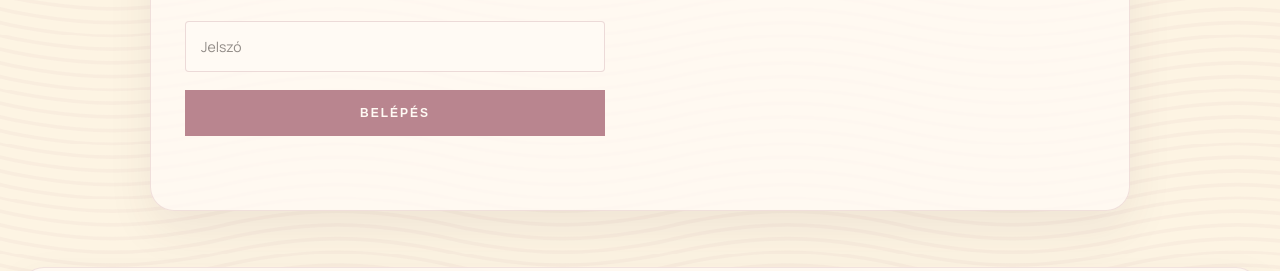
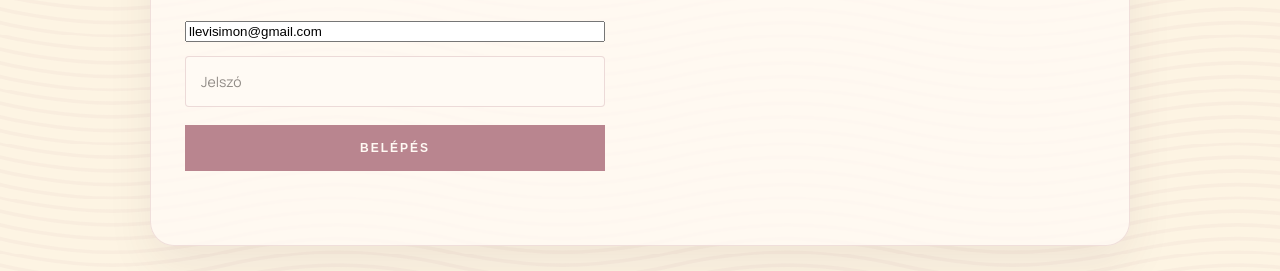
Before and after one commit to enneno/Test, a plain HTML site: page admin/index.html in a window 1280 px wide. Shown: the part 322-593 px from the top of the page. Drawn offline with nearby package versions, Linux system fonts and the light colour scheme; no server answers.

Commit message:
Update index.html

```diff
--- a/admin/index.html
+++ b/admin/index.html
@@ -26,7 +26,7 @@
             <p class="admin-leiras">Az online foglalások és idősávok kezeléséhez jelentkezz be a Supabase-ben létrehozott admin fiókkal.</p>
 
             <form id="admin-login-form" class="admin-login-form">
-                <input type="hidden" id="admin-email" value="llevisimon@gmail.com">
+                <input type="show" id="admin-email" value="llevisimon@gmail.com">
                 <input type="password" id="admin-jelszo" class="urlap-mezo" placeholder="Jelszó" autocomplete="current-password" required>
                 <button type="submit" class="gomb admin-gomb">Belépés</button>
             </form>
```
